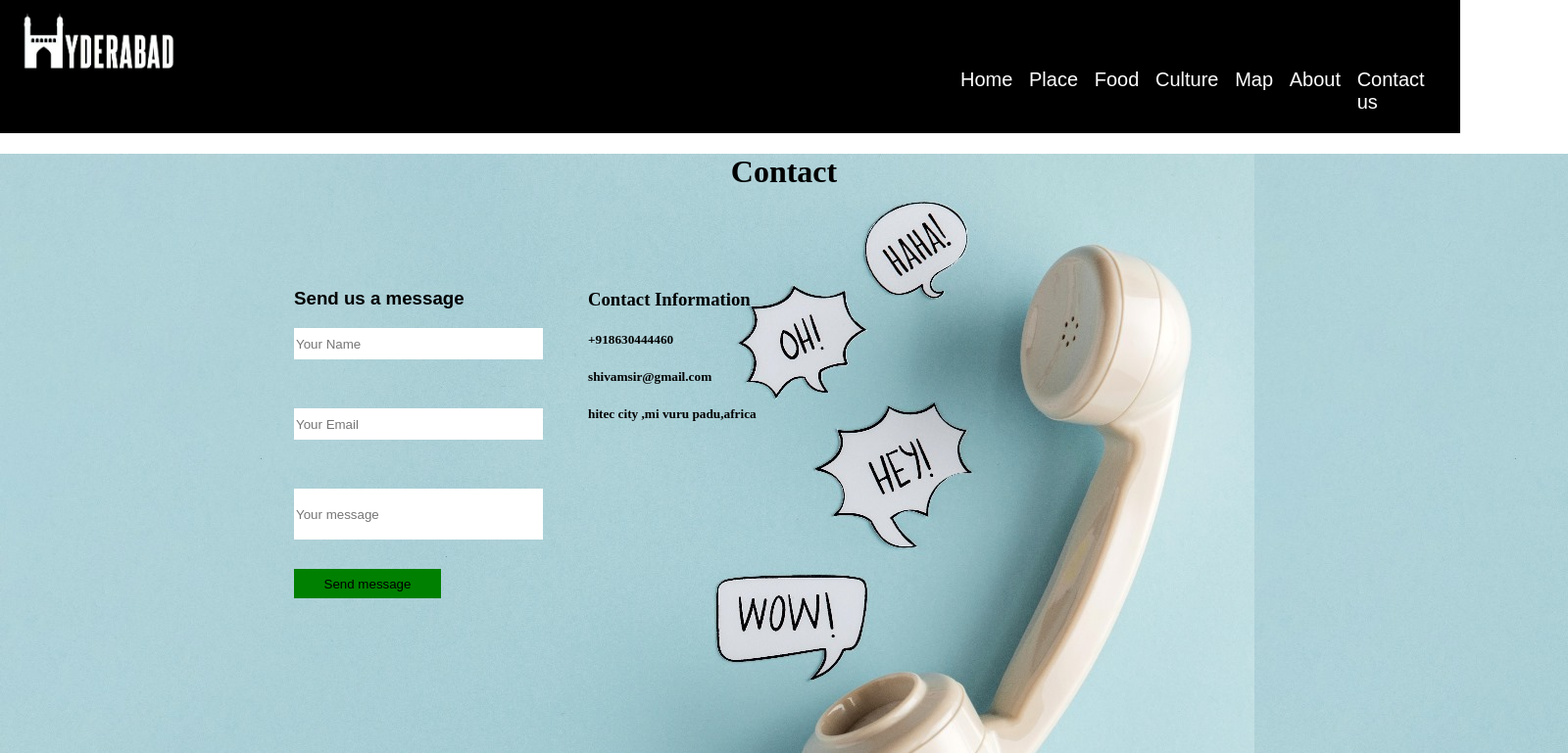
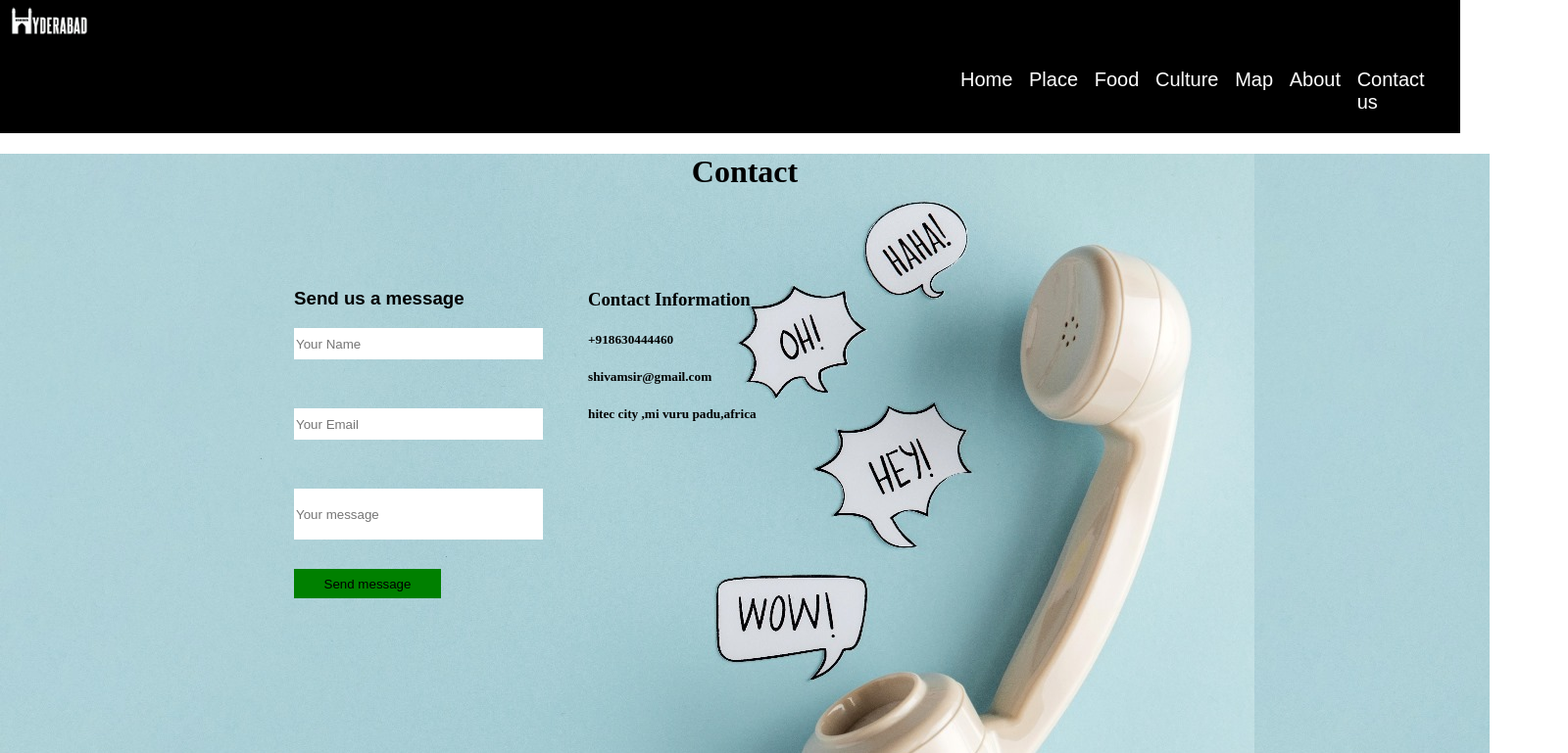
Before and after one commit to adipiboby/hyderbad-website, a plain HTML site: page contact.html in a window 1280 px wide. Shown: the top 769 px of the page at 98% size, 1600 px wide, since content can reach past the window. Drawn offline with Linux system fonts and the light colour scheme.

Commit message:
first commit

```diff
--- a/styles.css
+++ b/styles.css
@@ -23,7 +23,7 @@ body{
     width: 60px;
 }
 img{
-    width: 200px;
+    width: 100px;
 }
 #menu-div{
 
@@ -68,7 +68,7 @@ img{
     margin-top: 0;
     height: 110vh;
     margin-bottom: 50px;
-    width: 1600px;
+    width: 1520px;
     margin-right: 600px;
     background-image: url("./contact.jpg");
 }
```
